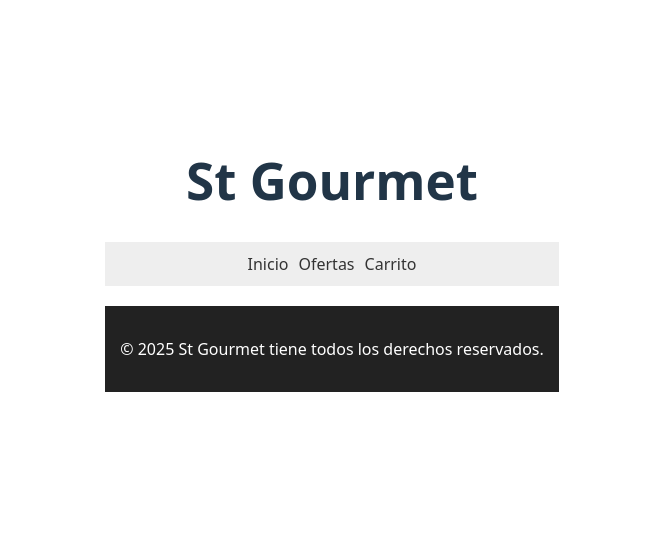
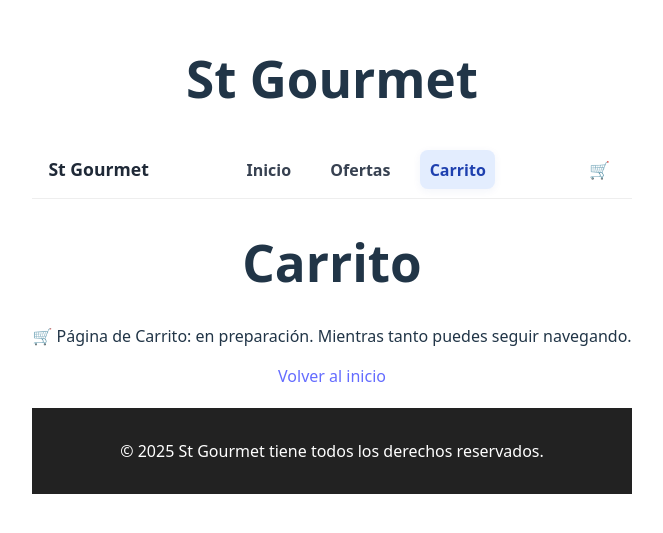
Before and after one commit to Sergio-Tolaba/st-gourmet, a React (Vite) app: page /carrito in a window 1280 px wide. Shown: the part 145-678 px from the top of the page, without its empty margins (308-971 px from the left). Built offline with nearby package versions, Linux system fonts and the light colour scheme.

Commit message:
mejoras en menu: Ofertas y Carrito en preparacion

```diff
--- a/src/App.jsx
+++ b/src/App.jsx
@@ -5,6 +5,8 @@ import Navbar from './components/Navbar';
 import Footer from './components/Footer';
 import Inicio from './pages/Inicio';
 import DetalleProducto from './pages/DetalleProducto';
+import Ofertas from './pages/Ofertas';
+import CarritoAviso from './pages/CarritoAviso';
 
 
 function App() {
@@ -16,12 +18,13 @@ function App() {
         <Routes>
           {/* Inicio ahora es la página principal */}
           <Route path="/" element={<Inicio />} />
+          <Route path="/ofertas" element={<Ofertas />} />
+          <Route path="/carrito" element={<CarritoAviso />} />
 
-          {/* Ruta dinámica para detalle - debe coincidir con los Link en Productos */}
           <Route path="/productos/:id" element={<DetalleProducto />} />
 
-          {/* (opcional) ruta alternativa */}
-          {/* <Route path="/productos" element={<SomePage />} /> */}
+
+
         </Routes>
       </main>
       <Footer />
--- a/src/components/NavBar.css
+++ b/src/components/NavBar.css
@@ -1,17 +1,96 @@
-.navbar {
-  background-color: #eee;
-  padding: 10px;
+/* src/components/Navbar.css */
+
+.site-header {
+  width: 100%;
+  border-bottom: 1px solid #eee;
+  background: #fff;
+  position: sticky;
+  top: 0;
+  z-index: 50;
+}
+
+.nav-container {
+  max-width: 1100px;
+  margin: 0 auto;
   display: flex;
+  align-items: center;
+  justify-content: space-between;
+  gap: 1rem;
+  padding: 0.6rem 1rem;
+}
+
+/* Left: brand */
+.nav-left .brand {
+  font-weight: 700;
+  font-size: 1.1rem;
+  color: #1f2937; /* gris oscuro */
+  text-decoration: none;
+}
+
+/* Center nav (links) */
+.nav-center {
+  display: flex;
+  gap: 1.25rem;
   justify-content: center;
-  gap: 10px;
+  flex: 1;
 }
 
 .nav-link {
   text-decoration: none;
-  color: #333;
-  font-weight: 500;
+  padding: 0.45rem 0.6rem;
+  border-radius: 8px;
+  color: #374151;
+  font-weight: 600;
+  transition: background 160ms, color 160ms, transform 120ms;
 }
 
 .nav-link:hover {
+  background: rgba(59,130,246,0.08); /* suave azul */
+  color: #1e3a8a;
+  transform: translateY(-2px);
+}
+
+/* active state style if NavLink sets active class */
+.nav-link.active {
+  background: rgba(59,130,246,0.14);
+  color: #1e40af;
+  box-shadow: 0 2px 8px rgba(30,64,175,0.06);
+}
+
+/* Right: cart */
+.nav-right {
+  display: flex;
+  align-items: center;
+  gap: 0.6rem;
+}
+
+.cart-link {
+  position: relative;
+  display: inline-flex;
+  align-items: center;
+  gap: 0.4rem;
   text-decoration: none;
+  padding: 0.35rem;
+  border-radius: 8px;
 }
+
+.cart-icon { font-size: 1.05rem; }
+
+.cart-badge {
+  position: absolute;
+  top: -6px;
+  right: -6px;
+  background: #ef4444;
+  color: white;
+  font-size: 1.7rem;
+  padding: 0.12rem 0.35rem;
+  border-radius: 999px;
+  font-weight: 700;
+  line-height: 1;
+}
+
+/* Responsive: en pantallas pequeñas */
+@media (max-width: 720px) {
+  .nav-center { display: none; } /* simple: ocultar links centrales en móvil */
+  .nav-container { justify-content: space-between; }
+}
--- a/src/components/NavBar.jsx
+++ b/src/components/NavBar.jsx
@@ -1,14 +1,30 @@
-import { Link } from 'react-router-dom';
+// src/components/NavBar.jsx
+import { Link, NavLink } from 'react-router-dom';
 import './Navbar.css';
 
-const Navbar = () => {
+const NavBar = ({ cartCount = 0 }) => {
   return (
-    <nav className="navbar">
-    <Link to="/" className="nav-link">Inicio</Link>
-    <Link to="/ofertas" className="nav-link">Ofertas</Link>
-    <Link to="/carrito" className="nav-link">Carrito</Link>
-    </nav>
+    <header className="site-header">
+      <div className="nav-container">
+        <div className="nav-left">
+          <Link to="/" className="brand">St Gourmet</Link>
+        </div>
+
+        <nav className="nav-center" role="navigation" aria-label="Main">
+          <NavLink to="/" className="nav-link" end>Inicio</NavLink>
+          <NavLink to="/ofertas" className="nav-link">Ofertas</NavLink>
+          <NavLink to="/carrito" className="nav-link">Carrito</NavLink>
+        </nav>
+
+        <div className="nav-right">
+          <Link to="/carrito" className="cart-link" aria-label="Ver carrito">
+            <span className="cart-icon">🛒</span>
+            {cartCount > 0 && <span className="cart-badge">{cartCount}</span>}
+          </Link>
+        </div>
+      </div>
+    </header>
   );
 };
 
-export default Navbar;
+export default NavBar;
--- /dev/null
+++ b/src/pages/CarritoAviso.css
@@ -0,0 +1,8 @@
+main {
+    padding: '2rem';
+    text-align: center;
+}
+
+p {
+    margin-top: 1rem;
+}
--- /dev/null
+++ b/src/pages/CarritoAviso.jsx
@@ -0,0 +1,15 @@
+import { Link } from 'react-router-dom';
+import './CarritoAviso.css'
+
+const CarritoAviso = ()=> {
+  return (
+    <main>
+      <h1>Carrito</h1>
+      <p>🛒 Página de Carrito: en preparación. Mientras tanto puedes seguir navegando.</p>
+      <p>
+        <Link to="/" className="btn-link">Volver al inicio</Link>
+      </p>
+    </main>
+  );
+}
+export default CarritoAviso
--- a/src/pages/DetalleProducto.css
+++ b/src/pages/DetalleProducto.css
@@ -31,3 +31,6 @@
   line-height: 1.5;
   margin-top: 8px;
 }
+.volver {
+  margin-top: 16;
+}
--- a/src/pages/DetalleProducto.jsx
+++ b/src/pages/DetalleProducto.jsx
@@ -83,7 +83,7 @@ const DetalleProducto = () => {
       <h3>Preparación</h3>
       <p className="instrucciones">{receta.instrucciones}</p>
 
-      <div style={{ marginTop: 16 }}>
+      <div className='volver'>
         <Link to="/"><button>← Volver</button></Link>
       </div>
     </div>
--- /dev/null
+++ b/src/pages/Ofertas.css
@@ -0,0 +1,8 @@
+main {
+    padding: '2rem';
+    text-align: center;
+}
+
+p {
+    margin-top: 1rem;
+}
--- /dev/null
+++ b/src/pages/Ofertas.jsx
@@ -0,0 +1,15 @@
+import { Link } from 'react-router-dom';
+import './Ofertas.css'
+
+const Ofertas = ()=> {
+  return (
+    <main>
+      <h1>Ofertas</h1>
+      <p>Página en preparación. Volveremos con promos pronto.</p>
+      <p>
+        <Link to="/" className="btn-link">Volver al inicio</Link>
+      </p>
+    </main>
+  );
+}
+export default Ofertas
```
